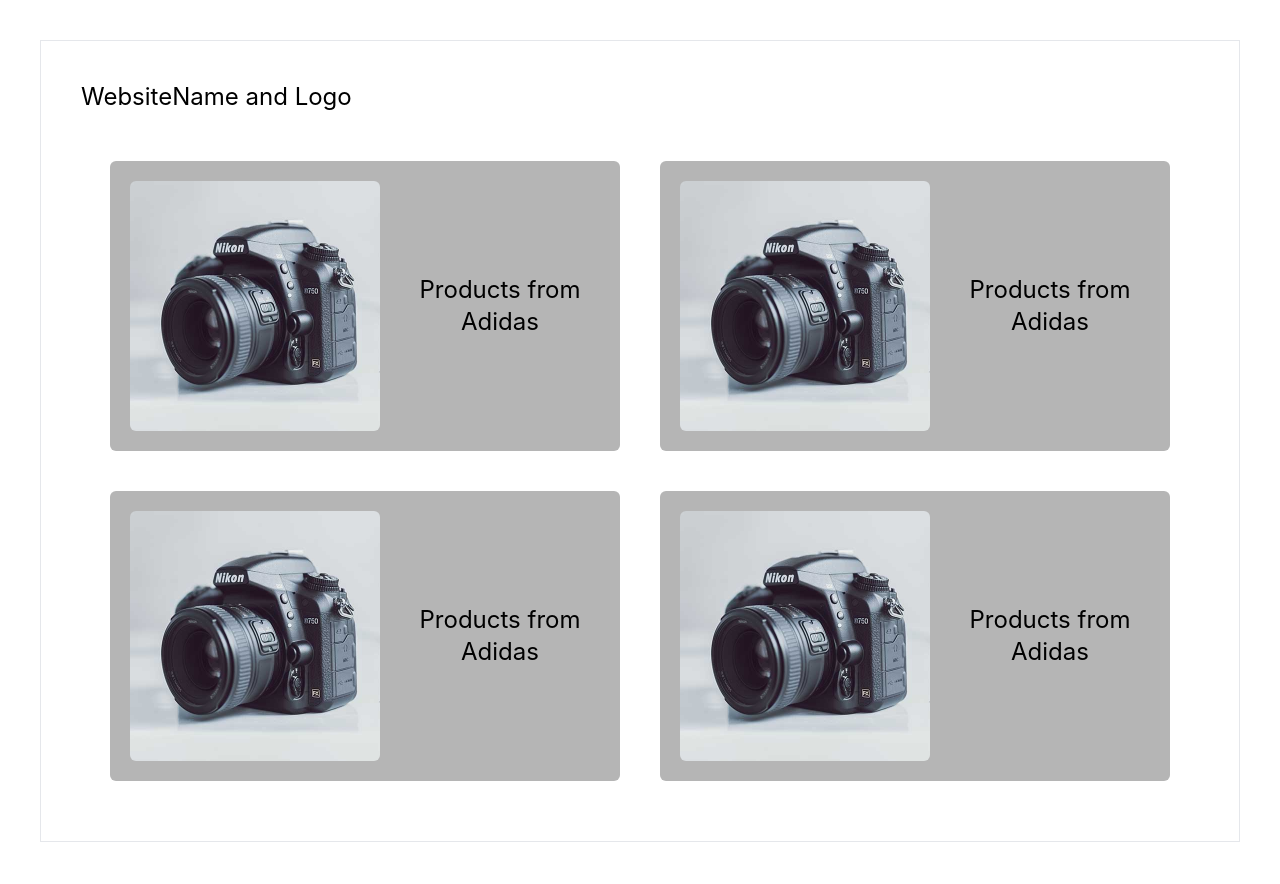
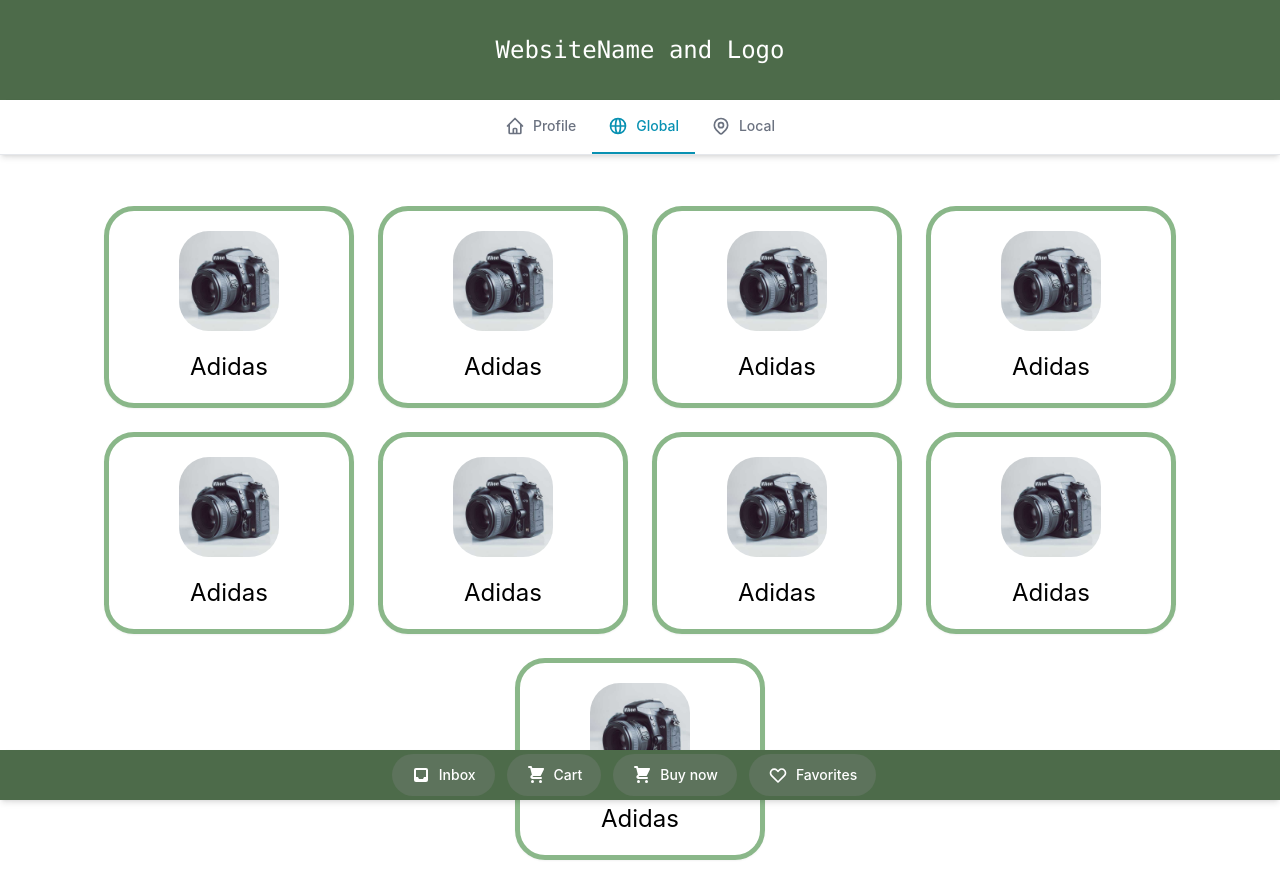
Before and after one commit to RobinzCalvin/online_Shopping, a React (Create React App) app: page /home in a window 1280 px wide. Built offline with nearby package versions, Linux system fonts and the light colour scheme.

Commit message:
update: UI design

```diff
--- a/package.json
+++ b/package.json
@@ -3,6 +3,7 @@
   "version": "0.1.0",
   "private": true,
   "dependencies": {
+    "@heroicons/react": "^2.0.15",
     "@testing-library/jest-dom": "^5.14.1",
     "@testing-library/react": "^13.0.0",
     "@testing-library/user-event": "^13.2.1",
--- /dev/null
+++ b/src/pages/Home/Global.tsx
@@ -0,0 +1,119 @@
+import React from "react";
+import brand_img from "../../assets/img/brand.jpg";
+import "./home.scss";
+const Global: React.FC = () => {
+  return (
+    <div className="flex justify-center items-center flex-wrap scroll-pl-6 snap-y h-[80%] mt-5">
+        <div className="card border-[5px] border-[#8AB789] rounded-[30px] p-5 flex justify-center items-center m-3 flex-col shadow-sm">
+          <img
+            src={brand_img}
+            width={100}
+            height={100}
+            alt="adidas"
+            className="mb-5 rounded-[30px] max-[600px]:w-[125px]"
+          />
+          <h1 className="text-2xl w-[200px] text-center max-[600px]:w-[100px] max-[600px]:text-sm">
+            Adidas
+          </h1>
+        </div>
+        <div className="card border-[5px] border-[#8AB789] rounded-[30px] p-5 flex justify-center items-center m-3 flex-col shadow-sm">
+          <img
+            src={brand_img}
+            width={100}
+            height={100}
+            alt="adidas"
+            className="mb-5 rounded-[30px] max-[600px]:w-[125px]"
+          />
+          <h1 className="text-2xl w-[200px] text-center max-[600px]:w-[100px] max-[600px]:text-sm">
+            Adidas
+          </h1>
+        </div>
+        <div className="card border-[5px] border-[#8AB789] rounded-[30px] p-5 flex justify-center items-center m-3 flex-col shadow-sm">
+          <img
+            src={brand_img}
+            width={100}
+            height={100}
+            alt="adidas"
+            className="mb-5 rounded-[30px] max-[600px]:w-[125px]"
+          />
+          <h1 className="text-2xl w-[200px] text-center max-[600px]:w-[100px] max-[600px]:text-sm">
+            Adidas
+          </h1>
+        </div>
+        <div className="card border-[5px] border-[#8AB789] rounded-[30px] p-5 flex justify-center items-center m-3 flex-col shadow-sm">
+          <img
+            src={brand_img}
+            width={100}
+            height={100}
+            alt="adidas"
+            className="mb-5 rounded-[30px] max-[600px]:w-[125px]"
+          />
+          <h1 className="text-2xl w-[200px] text-center max-[600px]:w-[100px] max-[600px]:text-sm">
+            Adidas
+          </h1>
+        </div>
+        <div className="card border-[5px] border-[#8AB789] rounded-[30px] p-5 flex justify-center items-center m-3 flex-col shadow-sm">
+          <img
+            src={brand_img}
+            width={100}
+            height={100}
+            alt="adidas"
+            className="mb-5 rounded-[30px] max-[600px]:w-[125px]"
+          />
+          <h1 className="text-2xl w-[200px] text-center max-[600px]:w-[100px] max-[600px]:text-sm">
+            Adidas
+          </h1>
+        </div>
+        <div className="card border-[5px] border-[#8AB789] rounded-[30px] p-5 flex justify-center items-center m-3 flex-col shadow-sm">
+          <img
+            src={brand_img}
+            width={100}
+            height={100}
+            alt="adidas"
+            className="mb-5 rounded-[30px] max-[600px]:w-[125px]"
+          />
+          <h1 className="text-2xl w-[200px] text-center max-[600px]:w-[100px] max-[600px]:text-sm">
+            Adidas
+          </h1>
+        </div>
+        <div className="card border-[5px] border-[#8AB789] rounded-[30px] p-5 flex justify-center items-center m-3 flex-col shadow-sm">
+          <img
+            src={brand_img}
+            width={100}
+            height={100}
+            alt="adidas"
+            className="mb-5 rounded-[30px] max-[600px]:w-[125px]"
+          />
+          <h1 className="text-2xl w-[200px] text-center max-[600px]:w-[100px] max-[600px]:text-sm">
+            Adidas
+          </h1>
+        </div>
+        <div className="card border-[5px] border-[#8AB789] rounded-[30px] p-5 flex justify-center items-center m-3 flex-col shadow-sm">
+          <img
+            src={brand_img}
+            width={100}
+            height={100}
+            alt="adidas"
+            className="mb-5 rounded-[30px] max-[600px]:w-[125px]"
+          />
+          <h1 className="text-2xl w-[200px] text-center max-[600px]:w-[100px] max-[600px]:text-sm">
+            Adidas
+          </h1>
+        </div>
+        <div className="card border-[5px] border-[#8AB789] rounded-[30px] p-5 flex justify-center items-center m-3 flex-col shadow-sm">
+          <img
+            src={brand_img}
+            width={100}
+            height={100}
+            alt="adidas"
+            className="mb-5 rounded-[30px] max-[600px]:w-[125px]"
+          />
+          <h1 className="text-2xl w-[200px] text-center max-[600px]:w-[100px] max-[600px]:text-sm">
+            Adidas
+          </h1>
+        </div>
+    </div>
+  );
+};
+
+export default Global;
--- /dev/null
+++ b/src/pages/Home/home.scss
@@ -0,0 +1,21 @@
+.card{
+    cursor: pointer;
+    transition: .2s;
+}
+.card:hover{
+    // box-shadow: rgba(0, 0, 0, 0.3) 0px 19px 38px, rgba(0, 0, 0, 0.22) 0px 15px 12px;
+    background-color: #8AB789;
+    padding-left: 15px;
+    padding-right: 15px;
+    color: white
+}
+.footer-btn{
+    background-color: #5D735C;
+    color: white;
+    border-radius: 30px;
+    transition: .3s;
+}
+.footer-btn:hover{
+    background-color: white;
+    color: #5D735C;
+}
--- a/src/pages/Home/index.tsx
+++ b/src/pages/Home/index.tsx
@@ -1,32 +1,68 @@
 import React from "react";
+import { Button, Tabs } from "flowbite-react";
+import {
+  HiOutlineGlobeAlt,
+  HiOutlineHome,
+  HiOutlineLocationMarker,
+  HiInbox,
+  HiShoppingCart,
+  HiOutlineHeart,
+} from "react-icons/hi";
+import brand_img from "../../assets/img/brand.jpg";
+import "./home.scss";
+import Global from "./Global";
 
-import brand_img from "../../assets/img/brand.jpg";
 const Home: React.FC = () => {
-    return (
-        <div className="m-10 border-tean-50 border-[1px] flex justify-center flex-col p-10">
-            <div className="h-[60px] flex">
-                <h1 className="text-2xl">WebsiteName and Logo</h1>
-            </div>
-            <div className="flex justify-center items-center flex-wrap scroll-pl-6 snap-y h-[80%]">
-                <div className="card bg-[#B5B5B5] rounded-md p-5 flex justify-center items-center m-5  max-[450px]:flex-col">
-                    <img src={brand_img} width={250} height={250} alt="adidas" className="min-[450px]:mr-5  max-[450px]:mb-5 rounded-md max-[600px]:w-[125px]"/>
-                    <h1 className="text-2xl w-[200px] text-center max-[600px]:w-[100px] max-[600px]:text-sm">Products from Adidas</h1>
-                </div>
-                <div className="card bg-[#B5B5B5] rounded-md p-5 flex justify-center items-center m-5  max-[450px]:flex-col">
-                    <img src={brand_img} width={250} height={250} alt="adidas" className="min-[450px]:mr-5  max-[450px]:mb-5 rounded-md max-[600px]:w-[125px]"/>
-                    <h1 className="text-2xl w-[200px] text-center max-[600px]:w-[100px] max-[600px]:text-sm">Products from Adidas</h1>
-                </div>
-                <div className="card bg-[#B5B5B5] rounded-md p-5 flex justify-center items-center m-5  max-[450px]:flex-col">
-                    <img src={brand_img} width={250} height={250} alt="adidas" className="min-[450px]:mr-5  max-[450px]:mb-5 rounded-md max-[600px]:w-[125px]"/>
-                    <h1 className="text-2xl w-[200px] text-center max-[600px]:w-[100px] max-[600px]:text-sm">Products from Adidas</h1>
-                </div>
-                <div className="card bg-[#B5B5B5] rounded-md p-5 flex justify-center items-center m-5  max-[450px]:flex-col">
-                    <img src={brand_img} width={250} height={250} alt="adidas" className="min-[450px]:mr-5  max-[450px]:mb-5 rounded-md max-[600px]:w-[125px]"/>
-                    <h1 className="text-2xl w-[200px] text-center max-[600px]:w-[100px] max-[600px]:text-sm">Products from Adidas</h1>
-                </div>
-            </div>
+  return (
+    <>
+      <div className="flex justify-center flex-col relative">
+        <div className="sticky top-0 h-[100px]  bg-[#4D6B4A] flex justify-center items-center w-[100%]">
+          <h1 className="text-2xl max-[250px]:text-center max-[250px]:p-1 max-[250px]:text-xl text-white font-mono">
+            WebsiteName and Logo
+          </h1>
         </div>
-    );
-}
+        <Tabs.Group
+          aria-label="Tabs with icons"
+          style="underline"
+          className="flex justify-center bg-white shadow-md sticky top-0"
+        >
+          <Tabs.Item
+            title="Profile"
+            icon={HiOutlineHome}
+            className="footer-btn"
+          >
+            Profile content
+          </Tabs.Item>
+          <Tabs.Item active={true} title="Global" icon={HiOutlineGlobeAlt}>
+            <Global />
+          </Tabs.Item>
+          <Tabs.Item title="Local" icon={HiOutlineLocationMarker}>
+            Settings content
+          </Tabs.Item>
+        </Tabs.Group>
+      </div>
+      <div className="fixed w-[100%] bottom-0 left-0">
+        <div className="w-[100%] h-[50px] bg-[#4D6B4A] shadow-md flex justify-center items-center">
+          <Button className="mr-3 rounded-lg footer-btn">
+            <HiInbox className="mr-2 h-5 w-5" />
+            Inbox
+          </Button>
+          <Button className="mr-3 rounded-lg footer-btn">
+            <HiShoppingCart className="mr-2 h-5 w-5" />
+            Cart
+          </Button>
+          <Button className="mr-3 rounded-lg footer-btn">
+            <HiShoppingCart className="mr-2 h-5 w-5" />
+            Buy now
+          </Button>
+          <Button className="mr-3 rounded-lg footer-btn">
+            <HiOutlineHeart className="mr-2 h-5 w-5" />
+            Favorites
+          </Button>
+        </div>
+      </div>
+    </>
+  );
+};
 
 export default Home;
--- a/src/pages/RegistrationPage/index.tsx
+++ b/src/pages/RegistrationPage/index.tsx
@@ -2,7 +2,10 @@
 import Navbar from "./Navbar";
 const RegistrationPage = () => {
     return(
-        <div className="m-10 border-tean-50 border-[1px] p-10">
+        <div className="">
+            <div className="bg-[#4D6B4A] flex justify-center items-center">
+                <h1 className="text-3xl p-10 text-white">Shopping Site for <span className="text-6xl text-[#8BAF89]">you</span></h1>
+            </div>
             <Navbar />
         </div>
     );
--- a/src/pages/Welcome/index.tsx
+++ b/src/pages/Welcome/index.tsx
@@ -4,7 +4,7 @@
 import "./welcome.scss";
 const Welcome: React.FC = () => {
   return (
-    <div className="m-10 border-tean-50 border-[1px] flex justify-center items-center flex-col p-10">
+    <div className="flex justify-center items-center flex-col">
       <img src={welcome_back} width="70%" height="100%" alt="welcome" />
       <p className="text-2xl text-[#4A8986]">
         We link customers everywhere to join your wonderful products
```
Also changed, not shown: src/pages/RegistrationPage/Login.tsx (+5 -5 lines), 1 other file (tests, documents, lock files or other folders).
